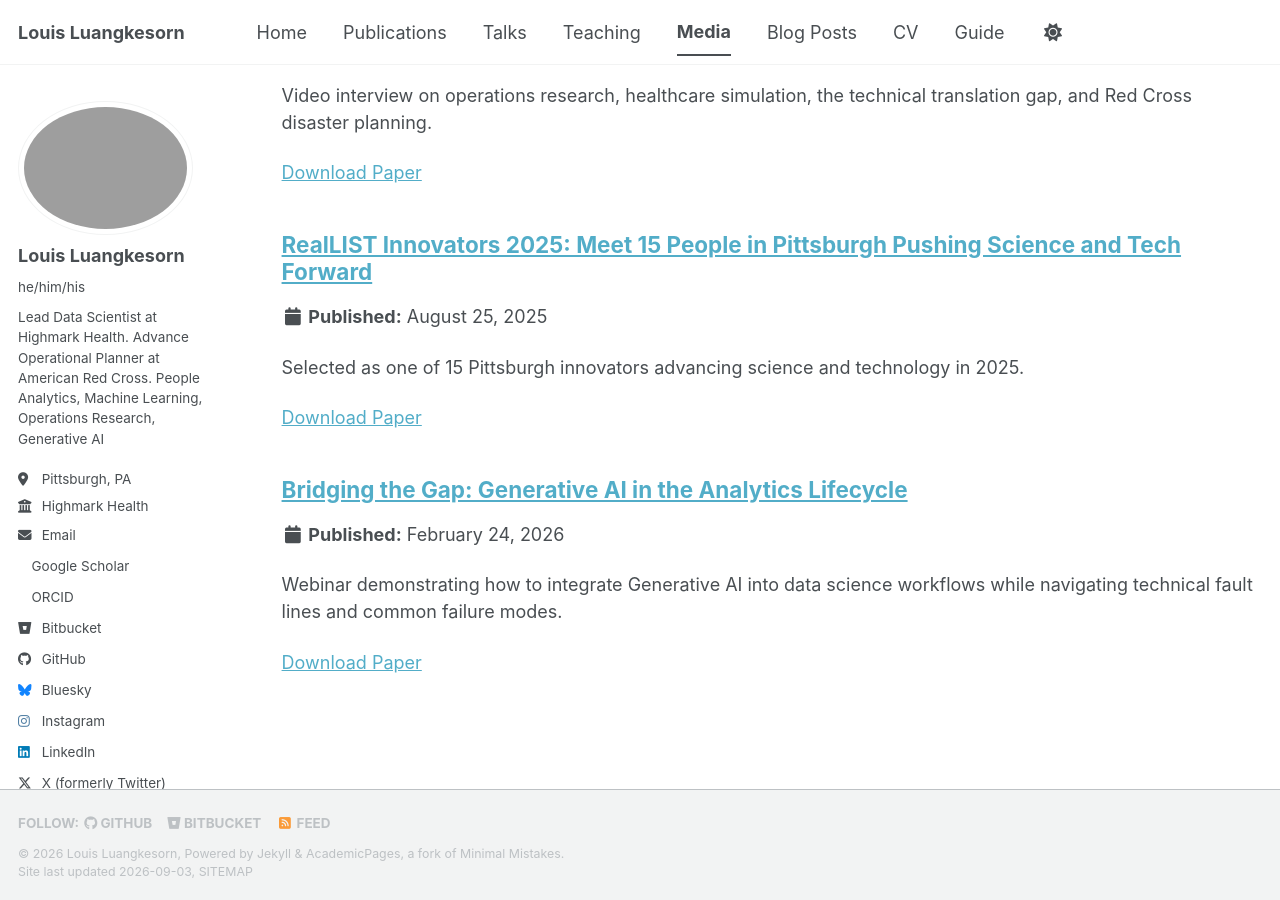
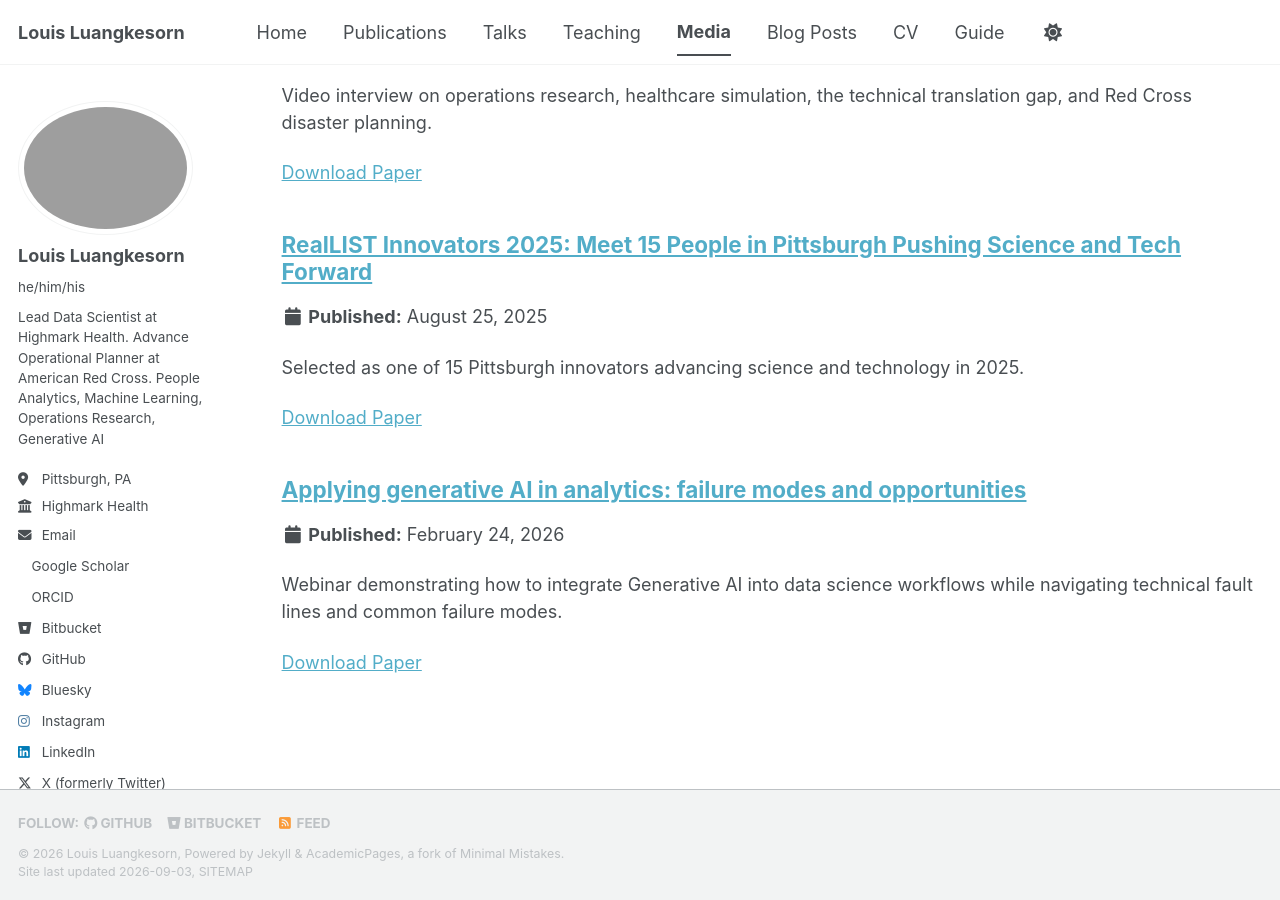
Before and after one commit to lluang/lluang.github.io, a Jekyll site: the page built from _pages/portfolio.html, in a window 1280 px wide and 900 px high, scrolled down 2254 px. Built offline with Jekyll 4.4.1, drawn with Linux system fonts in a browser that asks for light colours; a style sheet for code colours, icons or effects is not loaded.

Commit message:
change portfolio.html to try to make entries in reverse date order

```diff
--- a/_pages/portfolio.html
+++ b/_pages/portfolio.html
@@ -7,7 +7,7 @@ author_profile: true
 
 {% include base_path %}
 
-
-{% for post in site.portfolio %}
+{% assign posts = site.portfolio | sort: 'date' | reversed %}
+{% for post in posts %}
   {% include archive-single.html %}
 {% endfor %}
--- a/_portfolio/2026-02-24-genai-analytics-lifecycle.md
+++ b/_portfolio/2026-02-24-genai-analytics-failure-modes-opportunities.md
@@ -1,5 +1,5 @@
 ---
-title: "Bridging the Gap: Generative AI in the Analytics Lifecycle"
+title: "Applying generative AI in analytics: failure modes and opportunities"
 excerpt: "Webinar demonstrating how to integrate Generative AI into data science workflows while navigating technical fault lines and common failure modes."
 collection: portfolio
 date: 2026-02-24
```
